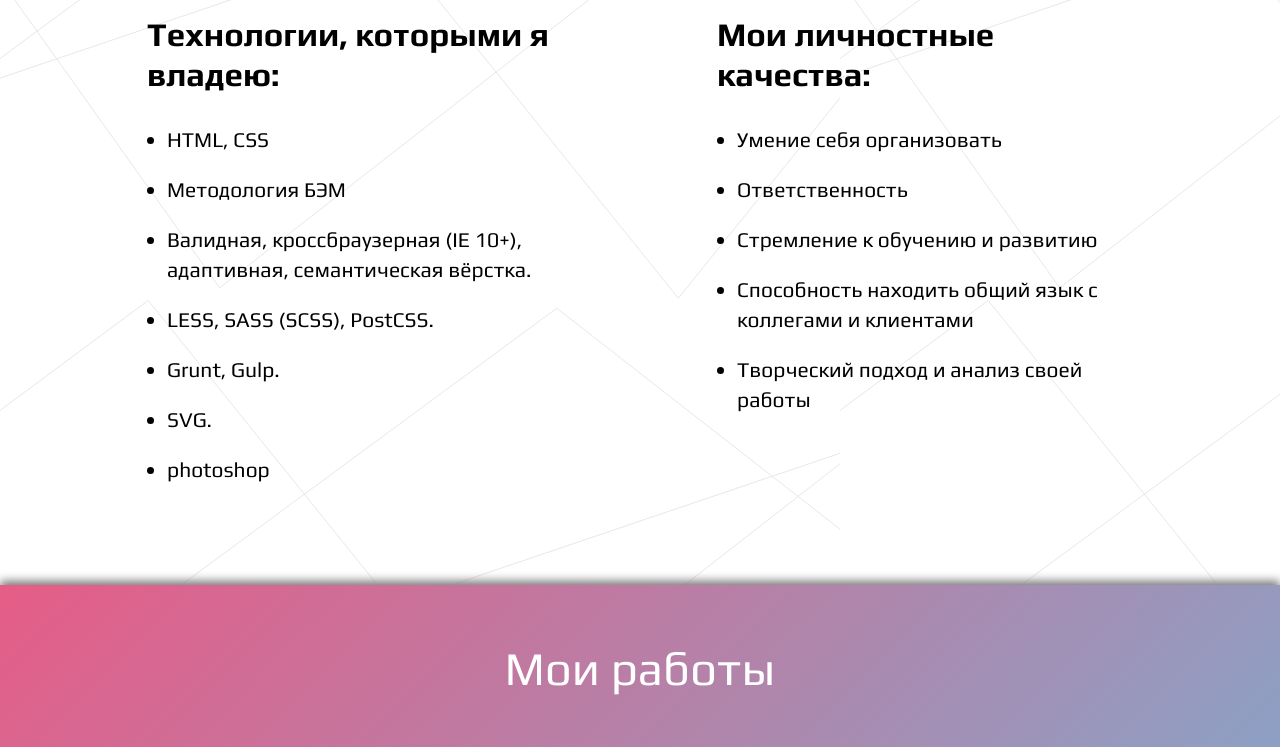
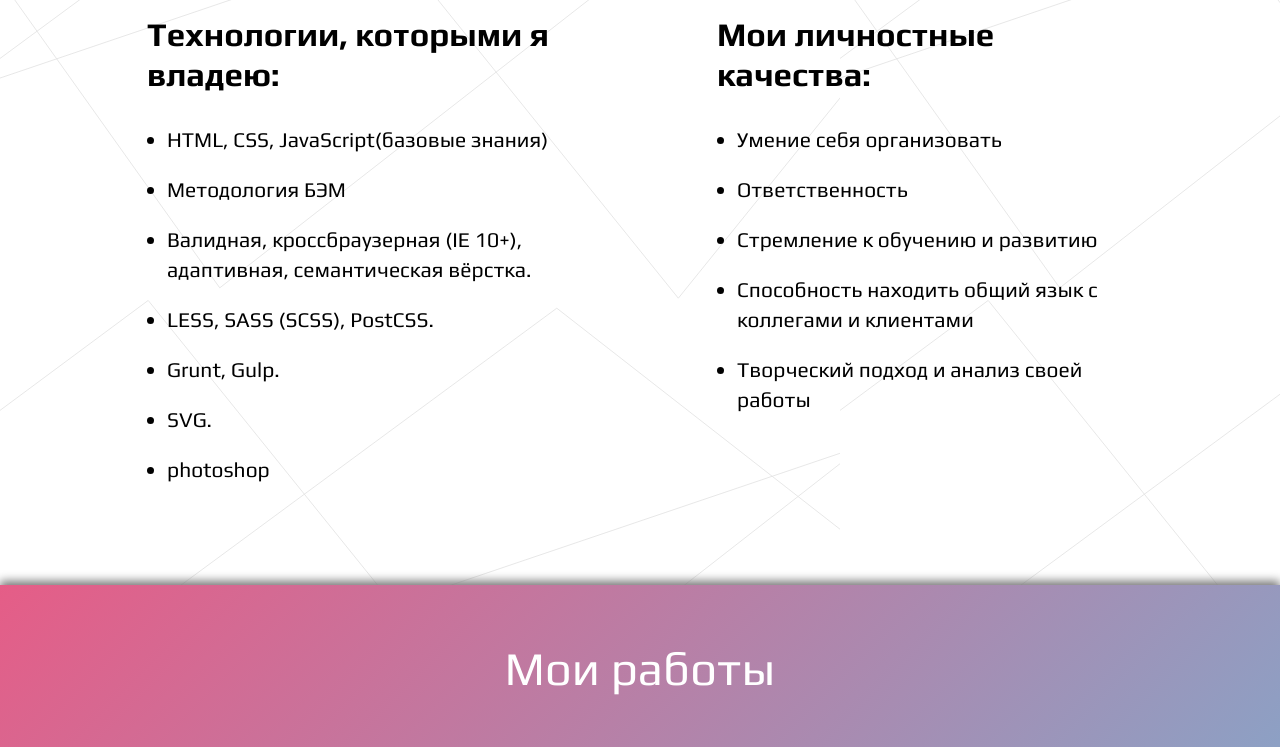
Before and after one commit to artemka107/portfolio, a plain HTML site: page index.html in a window 1280 px wide. Shown: the part 1160-1907 px from the top of the page. Drawn offline with nearby package versions, Linux system fonts and the light colour scheme; files whose address does not match are found by name.

Commit message:
Update 2016-11-12T23:43:12.367Z

```diff
--- a/index.html
+++ b/index.html
@@ -65,7 +65,7 @@
       <div class="promo__wrap-list">
         <h3 class="promo__sub-title">Технологии, которыми я владею:</h3>
         <ul class="promo__list">
-          <li class="promo__item">HTML, CSS</li>
+          <li class="promo__item">HTML, CSS, JavaScript(базовые знания)</li>
           <li class="promo__item">Методология БЭМ</li>
           <li class="promo__item">Валидная, кроссбраузерная (IE 10+), адаптивная, семантическая вёрстка.</li>
           <li class="promo__item">LESS, SASS (SCSS), PostCSS.</li>
```
